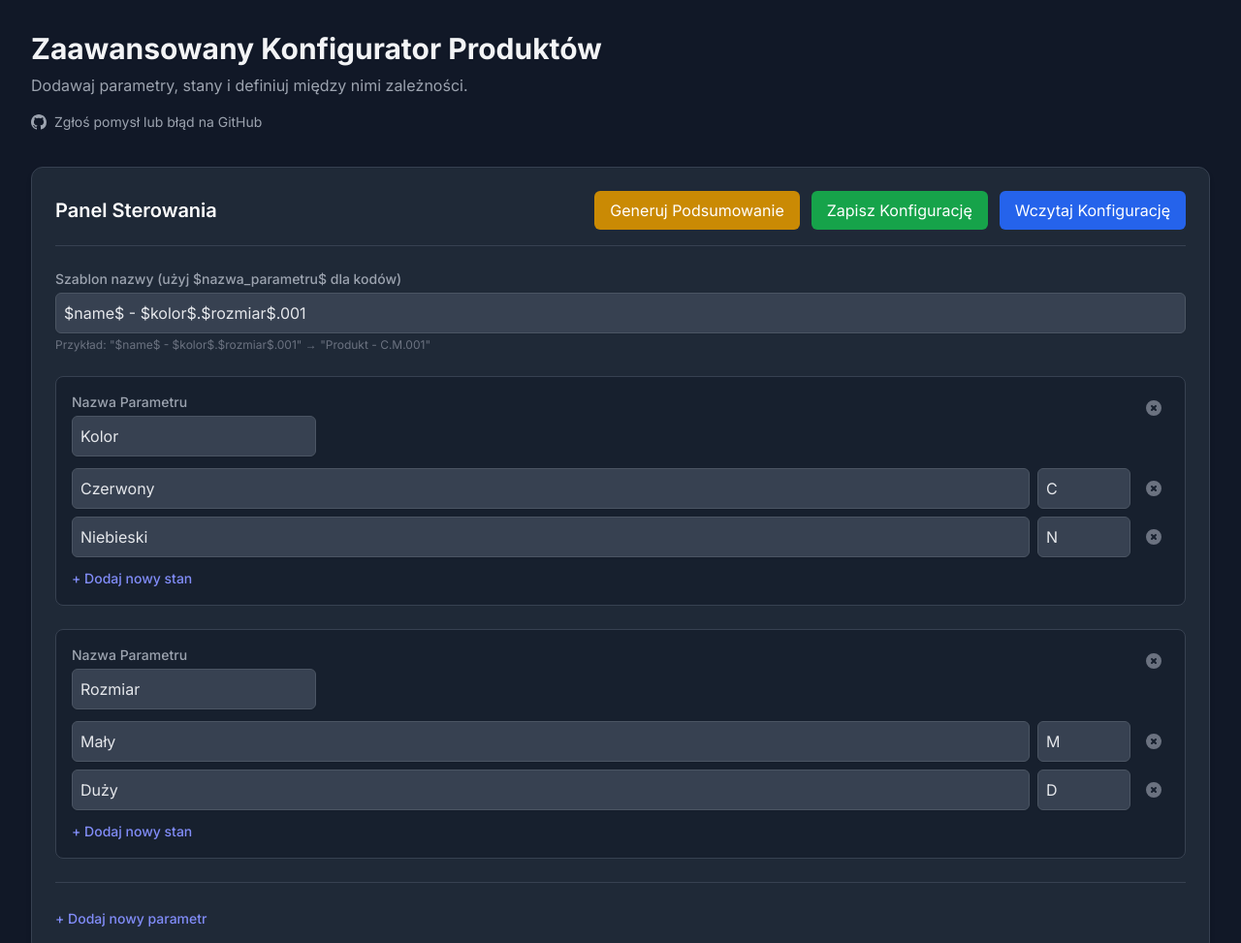
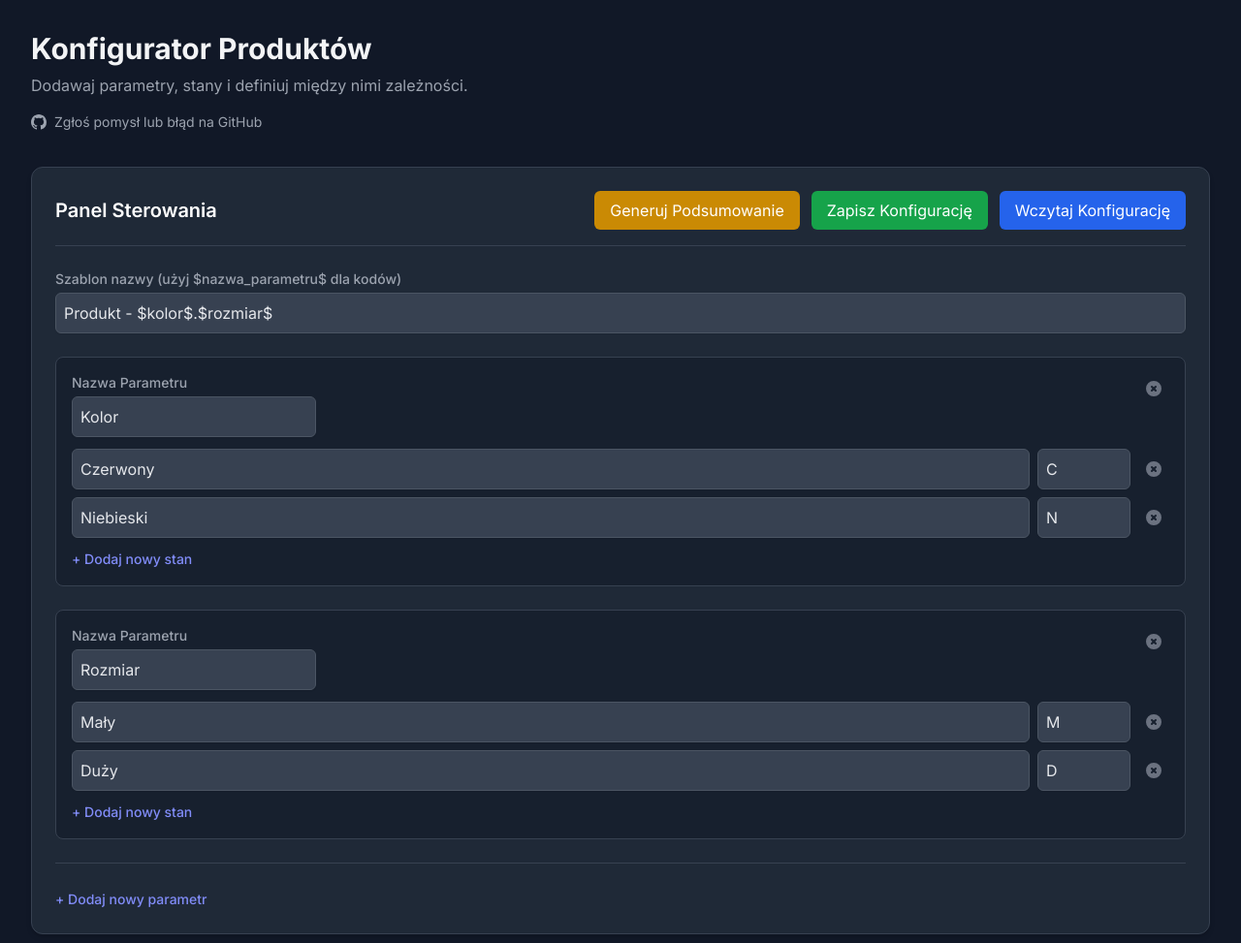
Before and after one commit to LOKAT24/ProduktConfigurator, a plain HTML site: page index.html in a window 1280 px wide. Shown: the top 973 px of the page at 97% size. Drawn offline with nearby package versions, Linux system fonts and the light colour scheme.

Commit message:
Poprawki placeholderów

```diff
--- a/index.html
+++ b/index.html
@@ -3,7 +3,7 @@
 <head>
     <meta charset="UTF-8">
     <meta name="viewport" content="width=device-width, initial-scale=1.0">
-    <title>Zaawansowany Konfigurator Produktów z Zależnościami</title>
+    <title>Konfigurator Produktów</title>
     <script src="https://cdn.tailwindcss.com"></script>
     <link href="https://fonts.googleapis.com/css2?family=Inter:wght@400;500;600;700&display=swap" rel="stylesheet">
     <style>
@@ -33,7 +33,7 @@
 
     <div class="max-w-7xl mx-auto">
         <header class="mb-8">
-            <h1 class="text-3xl font-bold text-gray-100">Zaawansowany Konfigurator Produktów</h1>
+            <h1 class="text-3xl font-bold text-gray-100">Konfigurator Produktów</h1>
             <p class="mt-2 text-gray-400">Dodawaj parametry, stany i definiuj między nimi zależności.</p>
             <!-- ZMIANA: Dodany link do GitHub Issues -->
             <a href="https://github.com/LOKAT24/ProduktConfigurator/issues" target="_blank" rel="noopener noreferrer" class="mt-4 inline-flex items-center gap-2 text-sm text-gray-400 hover:text-indigo-400 transition-colors">
@@ -58,8 +58,8 @@
 
             <div class="mb-6">
                 <label for="nameTemplate" class="block text-sm font-medium text-gray-400 mb-1">Szablon nazwy (użyj $nazwa_parametru$ dla kodów)</label>
-                <input type="text" id="nameTemplate" value="$name$ - $kolor$.$rozmiar$.001" class="w-full p-2 bg-gray-700 border border-gray-600 text-gray-200 rounded-md shadow-sm focus:ring-indigo-500 focus:border-indigo-500" placeholder="np. $name$ - $kolor$.$rozmiar$.001">
-                <p class="mt-1 text-xs text-gray-500">Przykład: "$name$ - $kolor$.$rozmiar$.001" → "Produkt - C.M.001"</p>
+                <input type="text" id="nameTemplate" value="$kolor$.$rozmiar$" class="w-full p-2 bg-gray-700 border border-gray-600 text-gray-200 rounded-md shadow-sm focus:ring-indigo-500 focus:border-indigo-500" placeholder="np. Produkt - $kolor$.$rozmiar$.001">
+                <!-- <p class="mt-1 text-xs text-gray-500">Przykład:$kolor$.$rozmiar$.001" → "Produkt - C.M.001"</p> -->
             </div>
 
             <div id="paramsContainer" class="space-y-6"></div>
@@ -169,7 +169,7 @@
         function generateProductName(template, paramMap, stateMap) {
             let result = template;
             // Replace $name$ with "Produkt" or whatever is in the template literal
-            result = result.replace(/\$name\$/gi, 'Produkt');
+            // result = result.replace(/\$name\$/gi, 'Produkt');
 
             // Replace parameter placeholders with their codes
             for (const [paramName, stateId] of paramMap) {
@@ -754,7 +754,7 @@
         });
 
         function buildDOMFromConfig(config) {
-            nameTemplateInput.value = config.nameTemplate || '$name$ - $kolor$.$rozmiar$.001';
+            nameTemplateInput.value = config.nameTemplate || 'Produkt - $kolor$.$rozmiar$';
             paramsContainer.innerHTML = '';
             dependenciesContainer.innerHTML = '';
 
@@ -764,7 +764,7 @@
 
         function initialize() {
             const initialConfig = {
-                nameTemplate: "$name$ - $kolor$.$rozmiar$.001",
+                nameTemplate: "Produkt - $kolor$.$rozmiar$",
                 params: [
                     { id: crypto.randomUUID(), name: "Kolor", states: [{id: crypto.randomUUID(), value: "Czerwony", code: "C"}, {id: crypto.randomUUID(), value: "Niebieski", code: "N"}] },
                     { id: crypto.randomUUID(), name: "Rozmiar", states: [{id: crypto.randomUUID(), value: "Mały", code: "M"}, {id: crypto.randomUUID(), value: "Duży", code: "D"}] }
```
